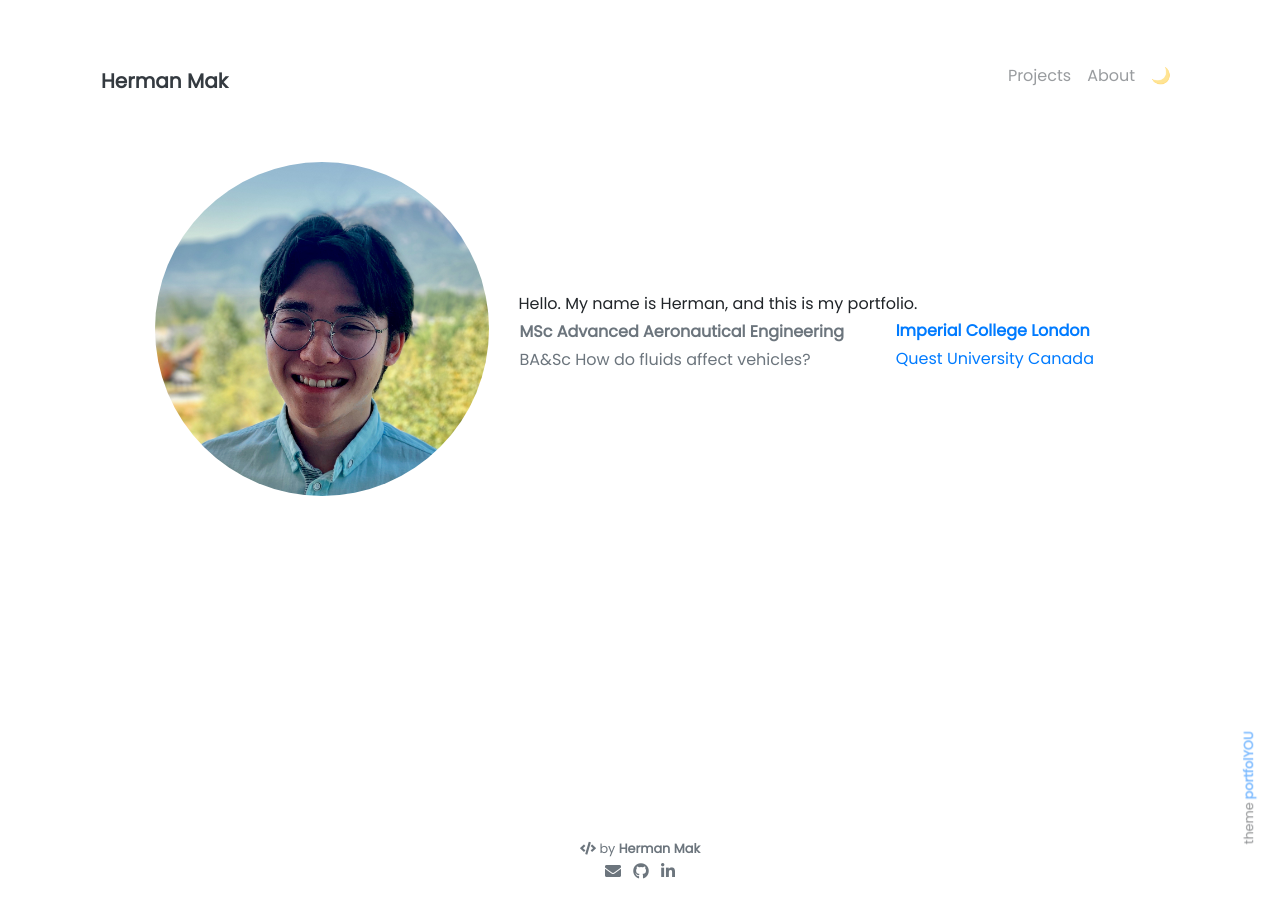
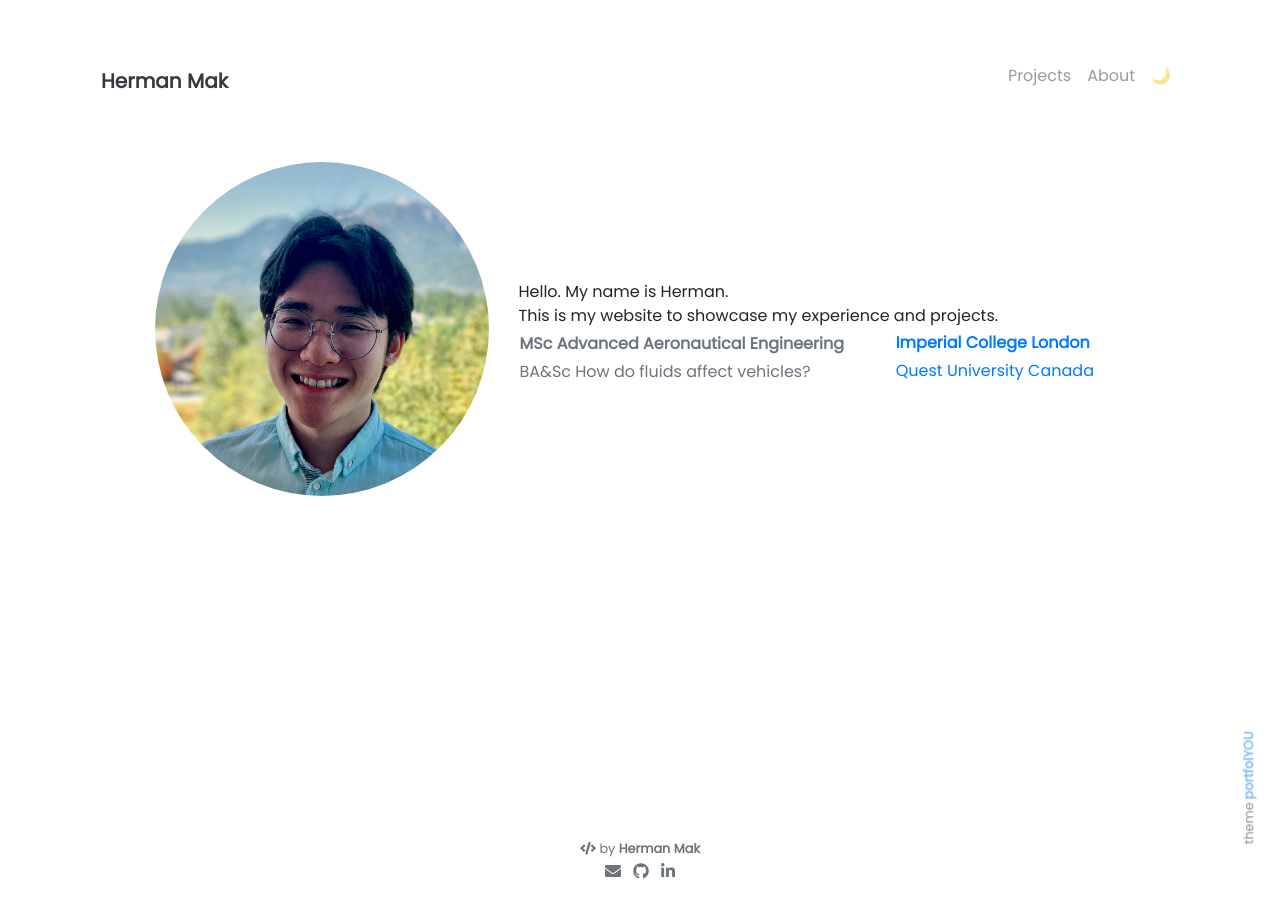
Before and after one commit to hermanmakhm/hermanmakhm.github.io, a Jekyll site: the page built from pages/index.md, in a window 1280 px wide. Built offline with Jekyll 4.4.1, drawn with Linux system fonts in a browser that asks for light colours; nearby versions of some CDN libraries.

Commit message:
Updated descriptions

```diff
--- a/_config.yml
+++ b/_config.yml
@@ -1,7 +1,7 @@
 ### Site Settings ###
 title               : Herman Mak
 description         : >-
-                      A portfolio for Herman Mak, an MSc Advanced Aeronautical Engineering student at Imperial College London interested in investigating aeroplane aerodynamics.
+                      A personal website for Herman Mak, an MSc Advanced Aeronautical Engineering student at Imperial College London currently researching drag reduction.
 baseurl             : ""                     # Change to empty quotes if you are hosting your site at <your-username>.github.io directly
 repository          : hermanmakhm/hermanmakhm.github.io     # Change to <your-username>/<your-username>.github.io (or remove it if you don't need remote projects)
 #remote_theme        : YoussefRaafatNasry/portfolYOU
--- a/_includes/landing.html
+++ b/_includes/landing.html
@@ -10,7 +10,7 @@
     </div>
   </div>
   <div class="col-lg-30 col-md-7 text-left mt-4 wow animated slideInDown" data-wow-delay=".15s">
-	Hello. My name is Herman, and this is my portfolio.
+	  Hello. My name is Herman.<br>This is my website to showcase my experience and projects.
    <table style="width:100%" class="text-muted">
   <tr>
     <th></th>
```
